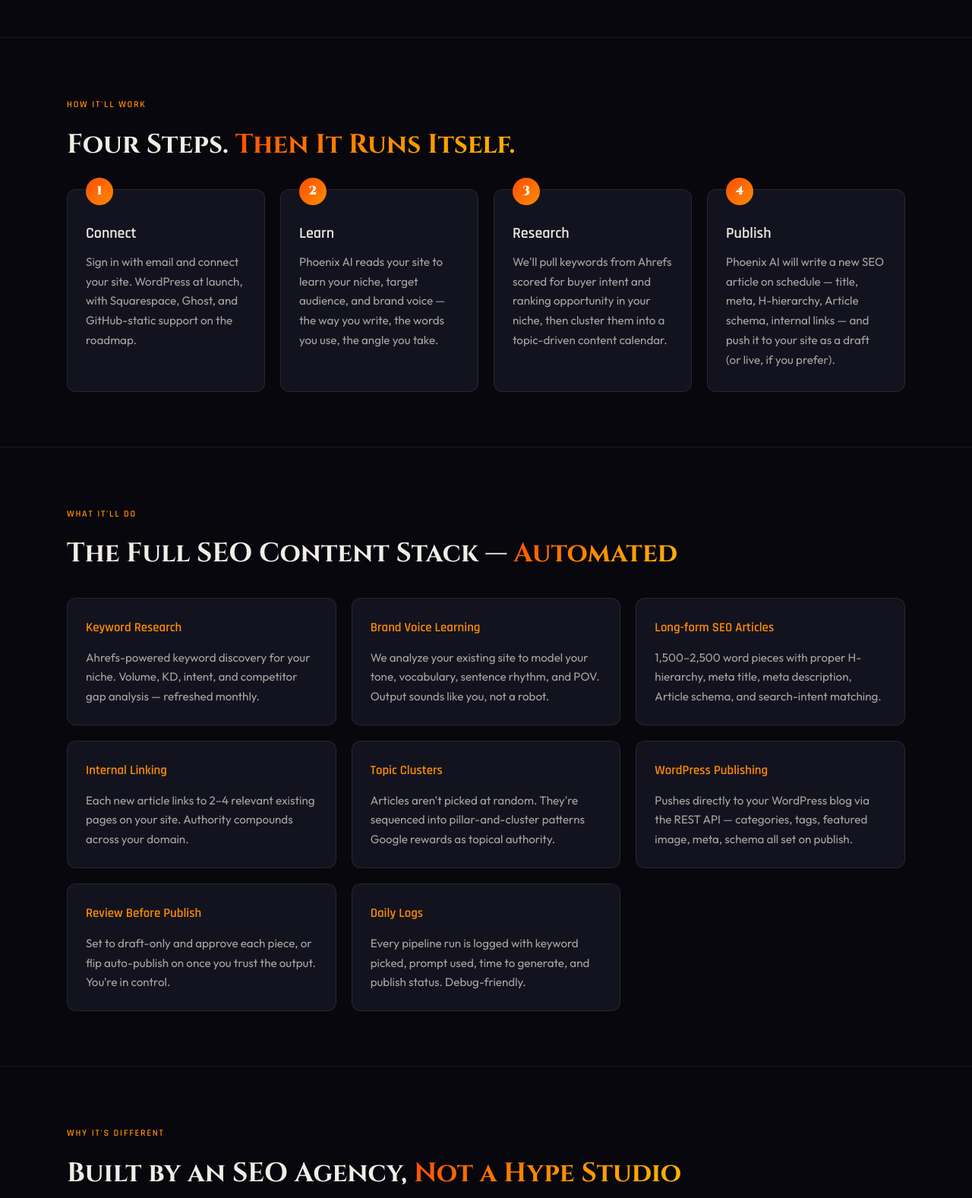
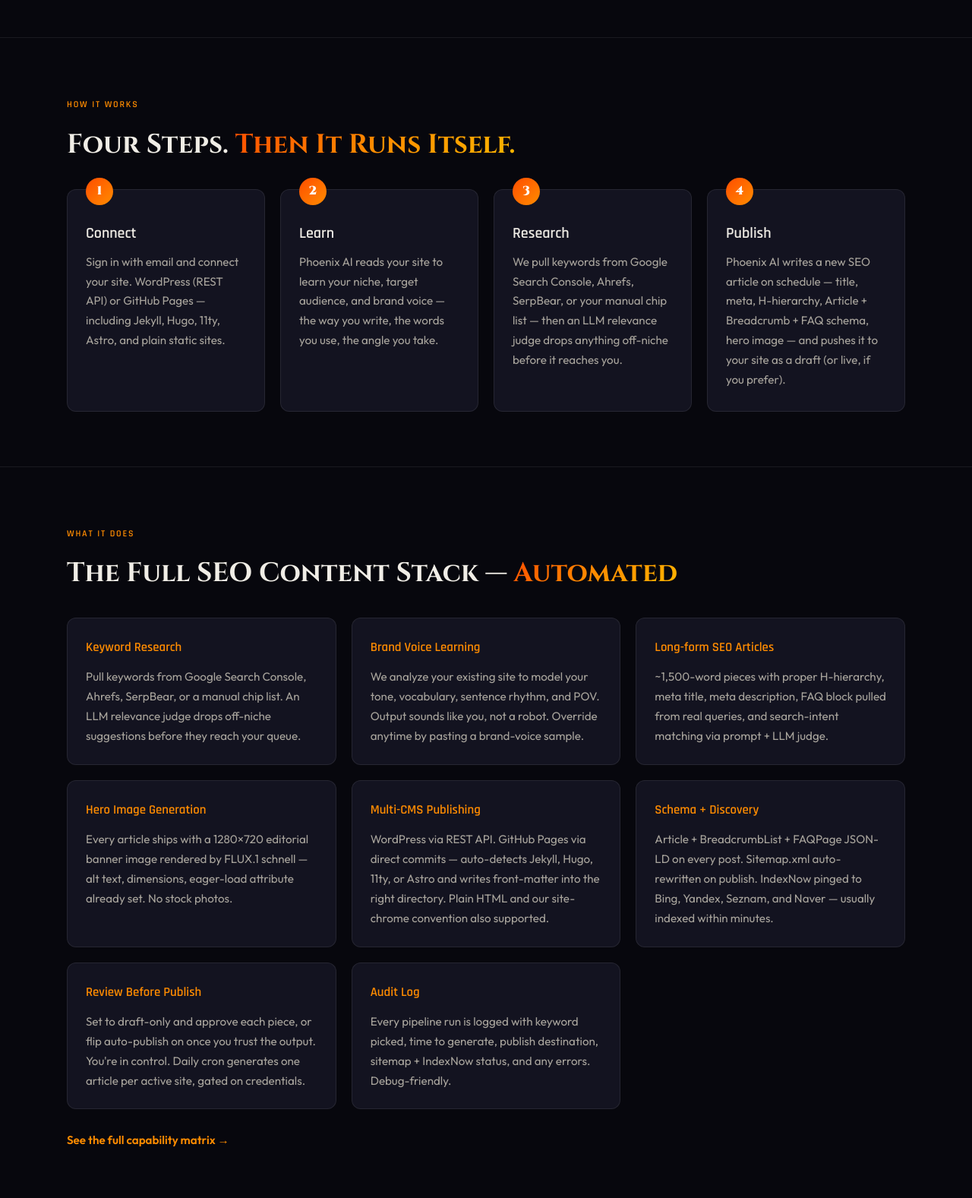
Before and after one commit to KandyPhoenix/Phoenix-Method, a plain HTML site: page phoenix-ai/index.html in a window 1280 px wide. Shown: the part 720-2297 px from the top of the page at 76% size. Drawn offline with Linux system fonts and the light colour scheme.

Commit message:
Truth-pass on /phoenix-ai/ marketing page (#143)
Replaces every overclaim on /phoenix-ai/ with an accurate description of what the pipeline actually does. Removes Internal Linking + Topic Clusters cards (not implemented), rewrites WordPress card (we don't send categories/tags/featured image/meta — just body + excerpt + status + now schema via #142), corrects Keyword Research (no competitor gap analysis, daily not monthly refresh), and adds new Hero Image, Multi-CMS Publishing, and Schema + Discovery cards reflecting shipped capability. FAQ rewritten with accurate CMS coverage list; Squarespace + Ghost explicitly called out as not supported. Adds link to /phoenix-ai/capabilities/ for the full matrix.

```diff
--- a/phoenix-ai/index.html
+++ b/phoenix-ai/index.html
@@ -12,7 +12,7 @@
     <meta charset="UTF-8">
     <meta name="viewport" content="width=device-width, initial-scale=1.0">
     <title>Phoenix AI — SEO Content Autopilot | Phoenix Method (Private Beta)</title>
-    <meta name="description" content="Phoenix AI is a private-beta SEO content autopilot from Phoenix Method. Researches buyer-intent keywords and writes optimized articles in your brand voice. Join the waitlist.">
+    <meta name="description" content="Phoenix AI is a private-beta SEO content autopilot from Phoenix Method. Researches keywords (GSC / Ahrefs / SerpBear / manual), writes long-form SEO articles, and publishes to WordPress or GitHub Pages (Jekyll, Hugo, 11ty, Astro, or plain static) — with full schema, sitemap, IndexNow, and hero image. Join the waitlist.">
     <meta name="robots" content="noindex, nofollow">
     <link rel="canonical" href="https://www.phoenixmethodseo.com/phoenix-ai/">
     <link rel="icon" type="image/x-icon" href="/favicon.ico">
@@ -122,36 +122,37 @@
     </div></header>
 
     <section class="content-section" id="how-it-works"><div class="container">
-        <span class="section-tag">How It'll Work</span>
+        <span class="section-tag">How It Works</span>
         <h2>Four Steps. <span class="fire-text">Then It Runs Itself.</span></h2>
         <div class="steps">
-            <div class="step"><h3>Connect</h3><p>Sign in with email and connect your site. WordPress at launch, with Squarespace, Ghost, and GitHub-static support on the roadmap.</p></div>
+            <div class="step"><h3>Connect</h3><p>Sign in with email and connect your site. WordPress (REST API) or GitHub Pages — including Jekyll, Hugo, 11ty, Astro, and plain static sites.</p></div>
             <div class="step"><h3>Learn</h3><p>Phoenix AI reads your site to learn your niche, target audience, and brand voice — the way you write, the words you use, the angle you take.</p></div>
-            <div class="step"><h3>Research</h3><p>We'll pull keywords from Ahrefs scored for buyer intent and ranking opportunity in your niche, then cluster them into a topic-driven content calendar.</p></div>
-            <div class="step"><h3>Publish</h3><p>Phoenix AI will write a new SEO article on schedule — title, meta, H-hierarchy, Article schema, internal links — and push it to your site as a draft (or live, if you prefer).</p></div>
+            <div class="step"><h3>Research</h3><p>We pull keywords from Google Search Console, Ahrefs, SerpBear, or your manual chip list — then an LLM relevance judge drops anything off-niche before it reaches you.</p></div>
+            <div class="step"><h3>Publish</h3><p>Phoenix AI writes a new SEO article on schedule — title, meta, H-hierarchy, Article + Breadcrumb + FAQ schema, hero image — and pushes it to your site as a draft (or live, if you prefer).</p></div>
         </div>
     </div></section>
 
     <section class="content-section"><div class="container">
-        <span class="section-tag">What It'll Do</span>
+        <span class="section-tag">What It Does</span>
         <h2>The Full SEO Content Stack — <span class="fire-text">Automated</span></h2>
         <div class="grid-cards">
-            <div class="card"><h3>Keyword Research</h3><p>Ahrefs-powered keyword discovery for your niche. Volume, KD, intent, and competitor gap analysis — refreshed monthly.</p></div>
-            <div class="card"><h3>Brand Voice Learning</h3><p>We analyze your existing site to model your tone, vocabulary, sentence rhythm, and POV. Output sounds like you, not a robot.</p></div>
-            <div class="card"><h3>Long-form SEO Articles</h3><p>1,500–2,500 word pieces with proper H-hierarchy, meta title, meta description, Article schema, and search-intent matching.</p></div>
-            <div class="card"><h3>Internal Linking</h3><p>Each new article links to 2–4 relevant existing pages on your site. Authority compounds across your domain.</p></div>
-            <div class="card"><h3>Topic Clusters</h3><p>Articles aren't picked at random. They're sequenced into pillar-and-cluster patterns Google rewards as topical authority.</p></div>
-            <div class="card"><h3>WordPress Publishing</h3><p>Pushes directly to your WordPress blog via the REST API — categories, tags, featured image, meta, schema all set on publish.</p></div>
-            <div class="card"><h3>Review Before Publish</h3><p>Set to draft-only and approve each piece, or flip auto-publish on once you trust the output. You're in control.</p></div>
-            <div class="card"><h3>Daily Logs</h3><p>Every pipeline run is logged with keyword picked, prompt used, time to generate, and publish status. Debug-friendly.</p></div>
+            <div class="card"><h3>Keyword Research</h3><p>Pull keywords from Google Search Console, Ahrefs, SerpBear, or a manual chip list. An LLM relevance judge drops off-niche suggestions before they reach your queue.</p></div>
+            <div class="card"><h3>Brand Voice Learning</h3><p>We analyze your existing site to model your tone, vocabulary, sentence rhythm, and POV. Output sounds like you, not a robot. Override anytime by pasting a brand-voice sample.</p></div>
+            <div class="card"><h3>Long-form SEO Articles</h3><p>~1,500-word pieces with proper H-hierarchy, meta title, meta description, FAQ block pulled from real queries, and search-intent matching via prompt + LLM judge.</p></div>
+            <div class="card"><h3>Hero Image Generation</h3><p>Every article ships with a 1280×720 editorial banner image rendered by FLUX.1 schnell — alt text, dimensions, eager-load attribute already set. No stock photos.</p></div>
+            <div class="card"><h3>Multi-CMS Publishing</h3><p>WordPress via REST API. GitHub Pages via direct commits — auto-detects Jekyll, Hugo, 11ty, or Astro and writes front-matter into the right directory. Plain HTML and our site-chrome convention also supported.</p></div>
+            <div class="card"><h3>Schema + Discovery</h3><p>Article + BreadcrumbList + FAQPage JSON-LD on every post. Sitemap.xml auto-rewritten on publish. IndexNow pinged to Bing, Yandex, Seznam, and Naver — usually indexed within minutes.</p></div>
+            <div class="card"><h3>Review Before Publish</h3><p>Set to draft-only and approve each piece, or flip auto-publish on once you trust the output. You're in control. Daily cron generates one article per active site, gated on credentials.</p></div>
+            <div class="card"><h3>Audit Log</h3><p>Every pipeline run is logged with keyword picked, time to generate, publish destination, sitemap + IndexNow status, and any errors. Debug-friendly.</p></div>
         </div>
+        <p style="margin-top:28px;font-size:0.95rem;"><a href="/phoenix-ai/capabilities/" style="font-weight:600;">See the full capability matrix &rarr;</a></p>
     </div></section>
 
     <section class="content-section"><div class="container">
         <span class="section-tag">Why It's Different</span>
         <h2>Built by an SEO Agency, <span class="fire-text">Not a Hype Studio</span></h2>
         <p>Most "AI SEO content" tools spit out generic 800-word blog posts that get caught by Google's spam filters within a quarter. Phoenix AI is different because the people building it run a real SEO agency for real clients. We know what gets indexed, what gets ranked, what gets penalized, and what actually converts.</p>
-        <p>That'll show up everywhere: in the prompts that drive the model, in the keyword scoring that decides what gets written next, in the internal linking logic, in the schema we attach, in the editorial guardrails that keep output factual and on-voice. <strong>This is the system we want for our own clients</strong> — which is exactly why we're building it on ourselves before we open the door to anyone else.</p>
+        <p>That shows up everywhere: in the prompts that drive the model, in the keyword relevance judge that decides what gets written next, in the schema we attach, in the editorial guardrails that keep output factual and on-voice, and in the CMS adapters that publish the post the way your site actually expects. <strong>This is the system we want for our own clients</strong> — which is exactly why we're building it on ourselves before we open the door to anyone else.</p>
     </div></section>
 
     <section class="content-section" id="waitlist"><div class="container">
@@ -175,9 +176,9 @@
         <span class="section-tag">Frequently Asked</span>
         <h2>Common Questions</h2>
         <details><summary>When can I actually use it?</summary><p>We don't have a date yet. We're using ourselves and a handful of Phoenix Method clients as the first cohort to harden the pipeline before opening it up. If you're on the waitlist, you'll hear from us before we go public.</p></details>
-        <details><summary>How is this different from other AI content tools?</summary><p>Same general category, different DNA. Most AI content tools are built by software companies that don't run SEO for a living. Phoenix AI is built by a working SEO agency — every editorial guardrail, internal-linking rule, and schema choice is what we use for paying clients. The whole point of the private beta is to prove that out on real sites before opening it up.</p></details>
+        <details><summary>How is this different from other AI content tools?</summary><p>Same general category, different DNA. Most AI content tools are built by software companies that don't run SEO for a living. Phoenix AI is built by a working SEO agency — every editorial guardrail, schema choice, and CMS adapter is what we use for paying clients. The whole point of the private beta is to prove that out on real sites before opening it up.</p></details>
         <details><summary>Will Google penalize AI-written content?</summary><p>Google's policy is about <em>quality</em>, not <em>method</em>. Articles that match search intent, cite real sources, follow proper structure, and don't keyword-stuff rank fine — regardless of who (or what) wrote them. Phoenix AI is engineered to those guardrails.</p></details>
-        <details><summary>What sites will it work with?</summary><p>WordPress at launch (self-hosted or WordPress.com). Squarespace, Ghost, and static GitHub-hosted sites are on the roadmap.</p></details>
+        <details><summary>What sites will it work with?</summary><p>WordPress (self-hosted or WordPress.com) via the REST API, and GitHub Pages sites in any of these flavors: Jekyll, Hugo, 11ty (Eleventy), Astro, plain HTML with our site-chrome convention, or raw static (we'll bootstrap a starter chrome for you). Squarespace and Ghost are not currently supported. <a href="/phoenix-ai/capabilities/">Full coverage matrix &rarr;</a></p></details>
         <details><summary>What if I need content now, not later?</summary><p>You're in our wheelhouse. Phoenix Method already offers human-written, human-edited content through our <a href="/services/content-seo/">Content SEO service</a>. That's available today.</p></details>
     </div></section>
 
```
